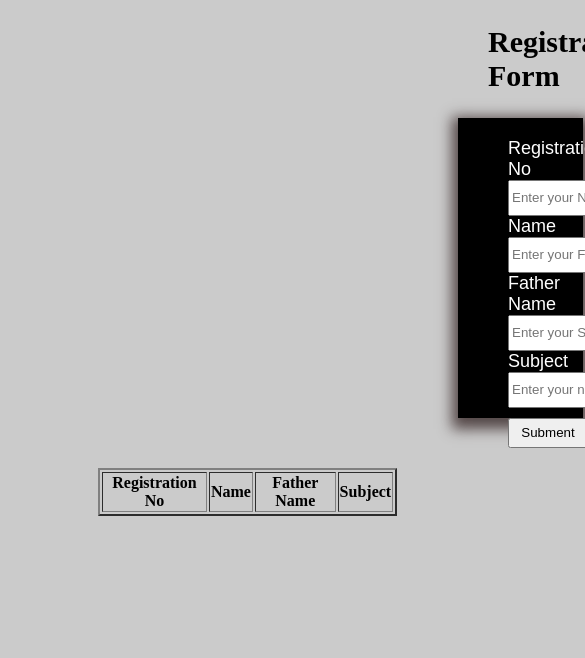
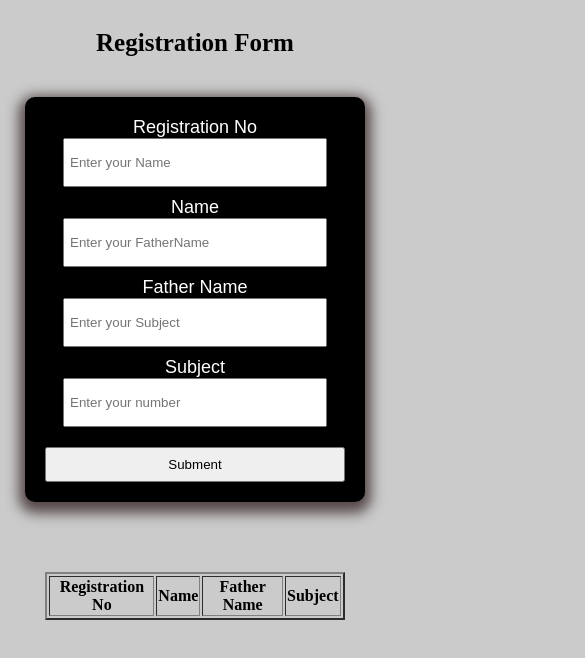
Before and after one commit to javariyafatima1/registation-form-javascript, a plain HTML site: page index.html in a window 390 px wide. Shown: the top 658 px of the page, 585 px wide, since content can reach past the window. Drawn offline with Linux system fonts and the light colour scheme.

Commit message:
Update style.css

```diff
--- a/style.css
+++ b/style.css
@@ -1,40 +1,72 @@
-.cantear{
+.cantear {
     padding-top: 20px;
-margin-top: 20px;
-    margin-left: 450px;
-    background-color:black;
-    box-shadow: 0px 5px 13px 6px  rgba(77, 64, 64, 0.945);
+    margin: 20px auto;
+    background-color: black;
+    box-shadow: 0px 5px 13px 6px rgba(77, 64, 64, 0.945);
     color: white;
-    width: 20%;
-    padding-left: 50px;
+    width: 90%;
+    max-width: 350px;
+    padding: 20px;
     font-size: 18px;
     font-family: Arial, Helvetica, sans-serif;
-    height: 280px;
+    height: auto;
+    text-align: center;
+    border-radius: 10px;
+}
 
+h2 {
+    text-align: center; /* Centering heading */
+    font-size: 30px;
+    margin-bottom: 20px;
 }
-h2{
-    padding-left: 480px;
-    font-size: 30px;
+
+body {
+    background-color: rgba(128, 128, 128, 0.404);
+    display: flex;
+    flex-direction: column;
+    align-items: center;
 }
-body{
-    background-color:rgba(128, 128, 128, 0.404);
+
+.cantear input {
+    width: 90%;
+    max-width: 250px;
+    height: 35px;
+    margin-bottom: 10px;
+    padding: 5px;
 }
-.cantear input{
-width: 200px;
-height: 30px;
+
+button {
+    width: 100px;
+    height: 35px;
+    margin-top: 10px;
+}
+
+table {
+    margin: 50px auto;
+    width: 90%;
+    max-width: 500px;
+}
 
 
+@media (max-width: 768px) {
+    .cantear {
+        width: 80%;
+        max-width: 300px;
+    }
 
+    h2 {
+        font-size: 25px;
+    }
 
+    .cantear input {
+        width: 100%;
+    }
+
+    button {
+        width: 100%;
+    }
+
+    table {
+        width: 100%;
+    }
 }
-button{
-    width: 80px;
-    height: 30px;
-    margin-top: 10px;
-}
-table{
-
-    margin-left: 90px;
-
-    margin-top: 50px;
-}
```
